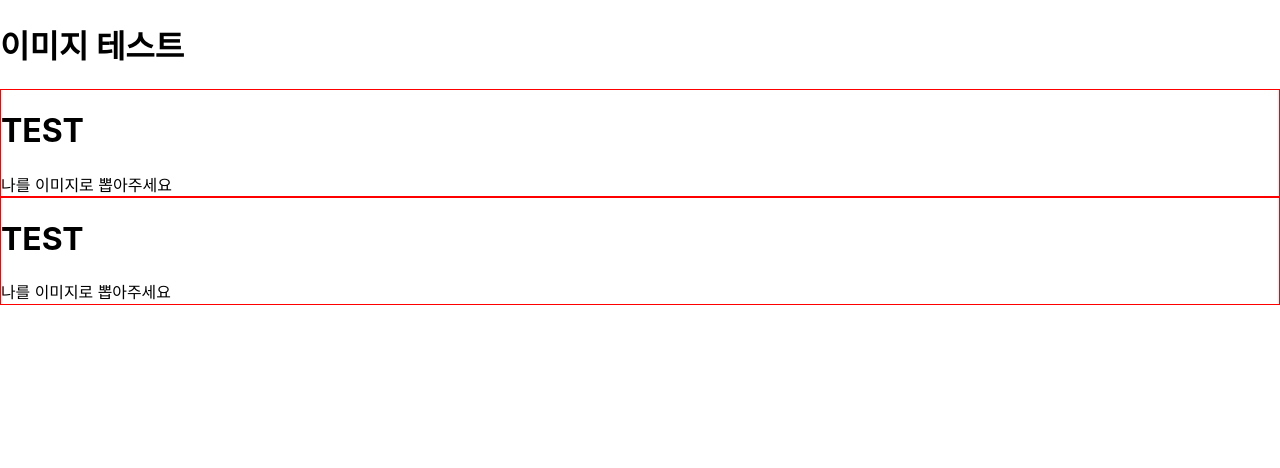
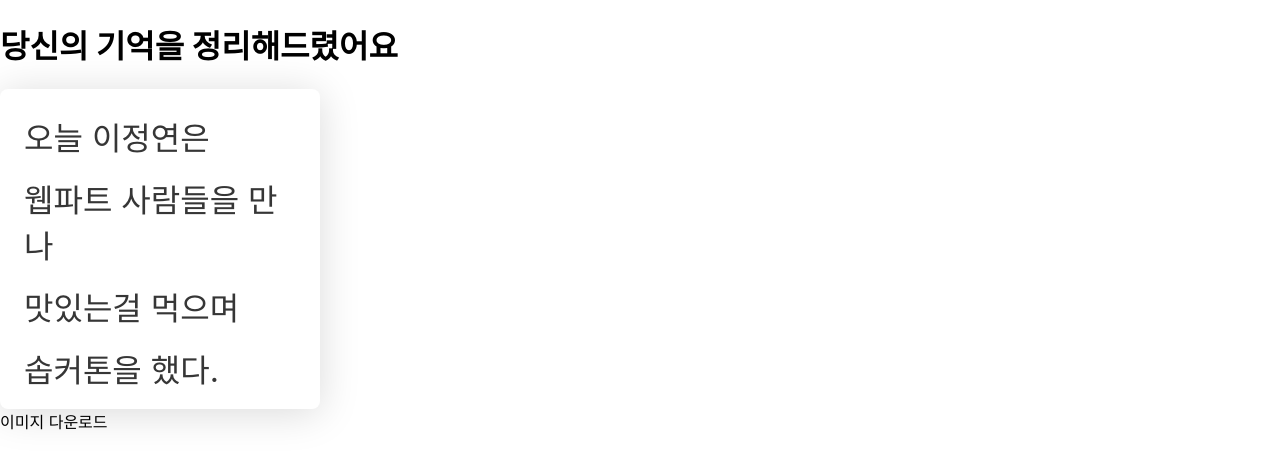
Before and after one commit to juno7803/3second-goldfish-frontend, a Next.js app: page /result in a window 1280 px wide. Shown: the top 468 px of the page. Built offline with nearby package versions, Linux system fonts and the light colour scheme.

Commit message:
feat(Result): add memory-image

```diff
--- a/pages/result/index.tsx
+++ b/pages/result/index.tsx
@@ -1,28 +1,57 @@
+import styled from '@emotion/styled';
 import React from 'react';
 import { convertHtmlToPng } from '../../lib/utils/convertHtmlToPng';
 
-function Home() {
-	const [img, setImg] = React.useState<any>(undefined);
+const Styled = {
+	ImageWrapper: styled.div`
+		box-shadow: 0px 4px 40px rgba(0, 0, 0, 0.15);
+		border-radius: 8px;
+		width: 320px;
+		height: 320px;
+		background-color: #fff;
+		padding: 24px;
+		font-size: 32px;
+		color: #363636;
+		& > div {
+			margin-bottom: 16px;
+		}
+	`,
+};
 
-	const imageRef = React.useRef<HTMLElement>(null);
+const resultData = {
+	name: '이정연',
+	date: '5월 23일',
+};
+
+function Result() {
+	const [memoryImage, setMemoryImage] = React.useState<any>(undefined);
+	const memoryImageRef = React.useRef<HTMLElement>(null);
+
 	React.useEffect(() => {
 		(async () => {
-			const image = await convertHtmlToPng(imageRef);
-			console.log(`image`, image);
-			setImg(image);
+			const image = await convertHtmlToPng(memoryImageRef);
+			setMemoryImage(image);
 		})();
 	}, []);
 
+	const memoryHtml = (
+		<Styled.ImageWrapper ref={memoryImageRef as React.LegacyRef<HTMLDivElement> | undefined}>
+			<div>오늘 이정연은</div>
+			<div>웹파트 사람들을 만나</div>
+			<div>맛있는걸 먹으며</div>
+			<div>솝커톤을 했다.</div>
+		</Styled.ImageWrapper>
+	);
+
 	return (
 		<div>
-			<h1>이미지 테스트</h1>
-			<div style={{ border: '1px solid red' }} ref={imageRef as React.LegacyRef<HTMLDivElement> | undefined}>
-				<h1>TEST</h1>
-				<div>나를 이미지로 뽑아주세요</div>
-			</div>
-			<img src={img?.src} />
+			<h1>당신의 기억을 정리해드렸어요</h1>
+			{memoryHtml}
+			<a href={memoryImage?.src} download={`${resultData.name}-${resultData.date}의 기억.png`}>
+				이미지 다운로드
+			</a>
 		</div>
 	);
 }
 
-export default Home;
+export default Result;
```
